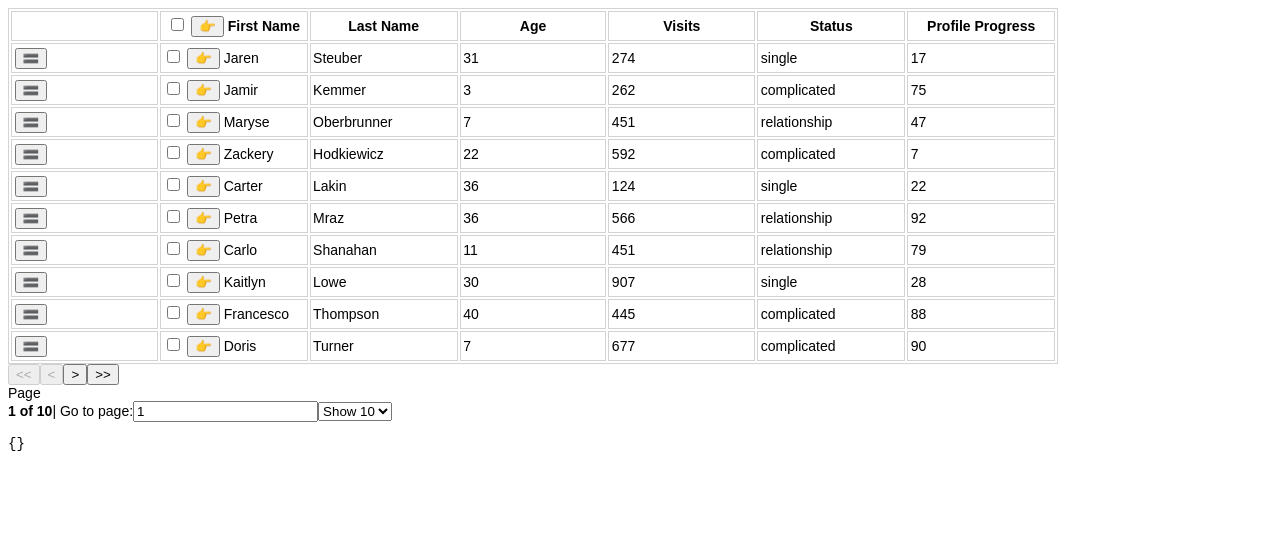
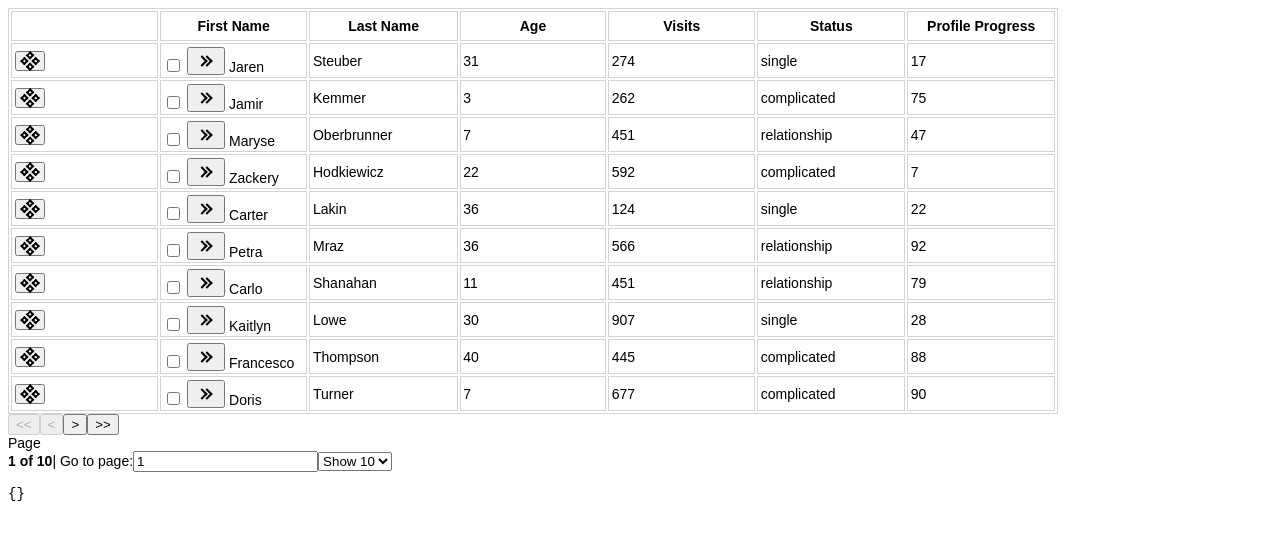
Before and after one commit to bhumi-simform/tanstack-table, a React (Vite) app: page / in a window 1280 px wide. Shown: the top 540 px of the page. Built offline with nearby package versions, Linux system fonts and the light colour scheme.

Commit message:
feat: added table

```diff
--- a/src/index.css
+++ b/src/index.css
@@ -71,3 +71,103 @@ td,
     opacity: 1;
   }
 }
+
+/* right arrow */
+
+.gg-chevron-double-right {
+  box-sizing: border-box;
+  position: relative;
+  display: block;
+  transform: scale(var(--ggs, 1));
+  width: 22px;
+  height: 22px;
+}
+
+.gg-chevron-double-right::after,
+.gg-chevron-double-right::before {
+  content: "";
+  display: block;
+  box-sizing: border-box;
+  position: absolute;
+  width: 8px;
+  height: 8px;
+  border-right: 2px solid;
+  border-top: 2px solid;
+  transform: rotate(45deg);
+  top: 7px;
+  right: 6px;
+}
+
+.gg-chevron-double-right::after {
+  right: 11px;
+}
+
+/* controller */
+.gg-components {
+  box-sizing: border-box;
+  position: relative;
+  display: block;
+  transform: rotate(45deg) scale(var(--ggs, 1));
+  width: 14px;
+  height: 14px;
+  background: linear-gradient(to left, currentColor 10px, transparent 0)
+      no-repeat 0 0/2px 6px,
+    linear-gradient(to left, currentColor 10px, transparent 0) no-repeat 4px 0/2px
+      6px,
+    linear-gradient(to left, currentColor 10px, transparent 0) no-repeat 8px 0/2px
+      6px,
+    linear-gradient(to left, currentColor 10px, transparent 0) no-repeat 12px 0/2px
+      6px,
+    linear-gradient(to left, currentColor 10px, transparent 0) no-repeat 0 8px/2px
+      6px,
+    linear-gradient(to left, currentColor 10px, transparent 0) no-repeat 4px 8px/2px
+      6px,
+    linear-gradient(to left, currentColor 10px, transparent 0) no-repeat 8px 8px/2px
+      6px,
+    linear-gradient(to left, currentColor 10px, transparent 0) no-repeat 12px
+      8px/2px 6px;
+}
+
+.gg-components::after,
+.gg-components::before {
+  content: "";
+  display: block;
+  position: absolute;
+  width: 6px;
+  height: 2px;
+  border-top: 6px double;
+  border-bottom: 6px double;
+}
+
+.gg-components::after {
+  right: 0;
+}
+
+/* down arrow */
+.gg-chevron-double-down {
+  box-sizing: border-box;
+  position: relative;
+  display: block;
+  transform: scale(var(--ggs, 1));
+  width: 22px;
+  height: 22px;
+}
+
+.gg-chevron-double-down::after,
+.gg-chevron-double-down::before {
+  content: "";
+  display: block;
+  box-sizing: border-box;
+  position: absolute;
+  width: 8px;
+  height: 8px;
+  border-bottom: 2px solid;
+  border-right: 2px solid;
+  transform: rotate(45deg);
+  left: 7px;
+  top: 3px;
+}
+
+.gg-chevron-double-down::after {
+  top: 8px;
+}
--- a/src/main.tsx
+++ b/src/main.tsx
@@ -1,4 +1,4 @@
-import React, { HTMLProps } from "react";
+import React, { HTMLProps, useState } from "react";
 import ReactDOM from "react-dom/client";
 import "./index.css";
 import {
@@ -48,7 +48,9 @@ const DraggableRow = ({
       {row.getVisibleCells().map((cell) =>
         cell.column.id === "dragButton" ? (
           <td ref={dropRef} key={cell.id}>
-            <button ref={dragRef}>🟰</button>
+            <button ref={dragRef}>
+              <i className="gg-components"></i>
+            </button>
           </td>
         ) : (
           <td key={cell.id}>
@@ -61,6 +63,8 @@ const DraggableRow = ({
 };
 
 function App() {
+  const [checkboxCount, setCheckboxCount] = useState(0);
+  const [toggle, setToggle] = useState(false);
   const rerender = React.useReducer(() => ({}), {})[1];
   const reorderRow = (draggedRowIndex: number, targetRowIndex: number) => {
     data.splice(
@@ -70,6 +74,15 @@ function App() {
     );
     setData([...data]);
   };
+
+  const handleToggle = (isChecked, id) => {
+    // console.log(id);
+    !isChecked ? setToggle(true) : setToggle(false);
+    // console.log(isChecked);
+
+    // setShowNewRow((prev) => !prev);
+  };
+
   const columns = React.useMemo<ColumnDef<Person>[]>(
     () => [
       {
@@ -84,20 +97,20 @@ function App() {
         accessorKey: "firstName",
         header: ({ table }) => (
           <>
-            <IndeterminateCheckbox
+            {/* <IndeterminateCheckbox
               {...{
                 checked: table.getIsAllRowsSelected(),
                 indeterminate: table.getIsSomeRowsSelected(),
                 onChange: table.getToggleAllRowsSelectedHandler(),
               }}
-            />{" "}
-            <button
+            />{" "} */}
+            {/* <button
               {...{
                 onClick: table.getToggleAllRowsExpandedHandler(),
               }}
             >
               {table.getIsAllRowsExpanded() ? "👇" : "👉"}
-            </button>{" "}
+            </button>{" "} */}
             First Name
           </>
         ),
@@ -115,6 +128,12 @@ function App() {
               <IndeterminateCheckbox
                 {...{
                   checked: row.getIsSelected(),
+                  onClick: () => handleToggle(row.getIsSelected(), row.id),
+                  // onClick: () =>
+                  //   handleToggle(
+                  //     selectedIds.includes(row.getIsSelected()),
+                  //     row.id
+                  //   ),
                   indeterminate: row.getIsSomeSelected(),
                   onChange: row.getToggleSelectedHandler(),
                 }}
@@ -126,7 +145,12 @@ function App() {
                     style: { cursor: "pointer" },
                   }}
                 >
-                  {row.getIsExpanded() ? "👇" : "👉"}
+                  {/* <i className="gg-chevron-double-right"></i> */}
+                  {row.getIsExpanded() ? (
+                    <i className="gg-chevron-double-down"></i>
+                  ) : (
+                    <i className="gg-chevron-double-right"></i>
+                  )}
                 </button>
               ) : (
                 "🔵"
@@ -239,6 +263,17 @@ function App() {
           ))}
         </thead>
         <tbody>
+          {toggle && (
+            <tr>
+              <td>Count: {checkboxCount}</td>
+              {/* <td></td>
+              <td></td>
+              <td></td>
+              <td></td>
+              <td></td>
+              <td></td> */}
+            </tr>
+          )}
           {table.getRowModel().rows.map((row) => {
             if (row.depth != 0) {
               return (
```
